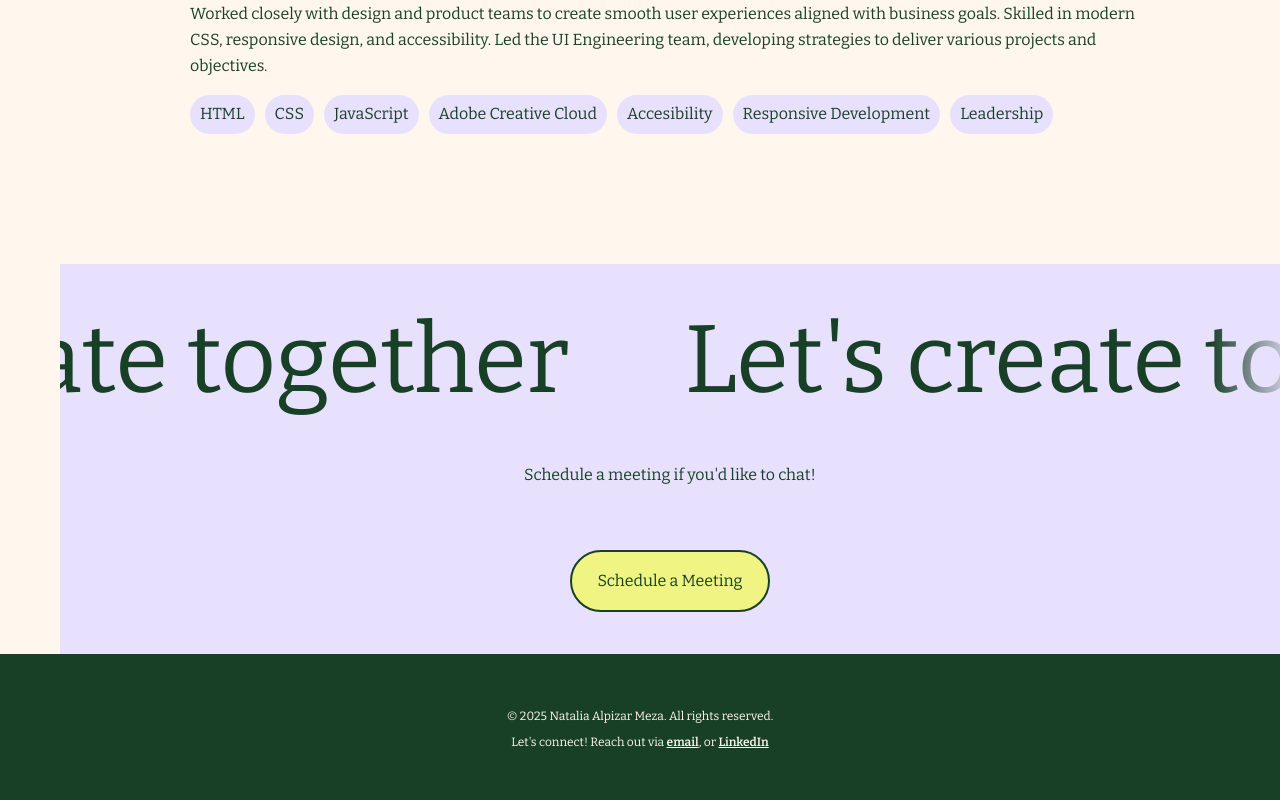
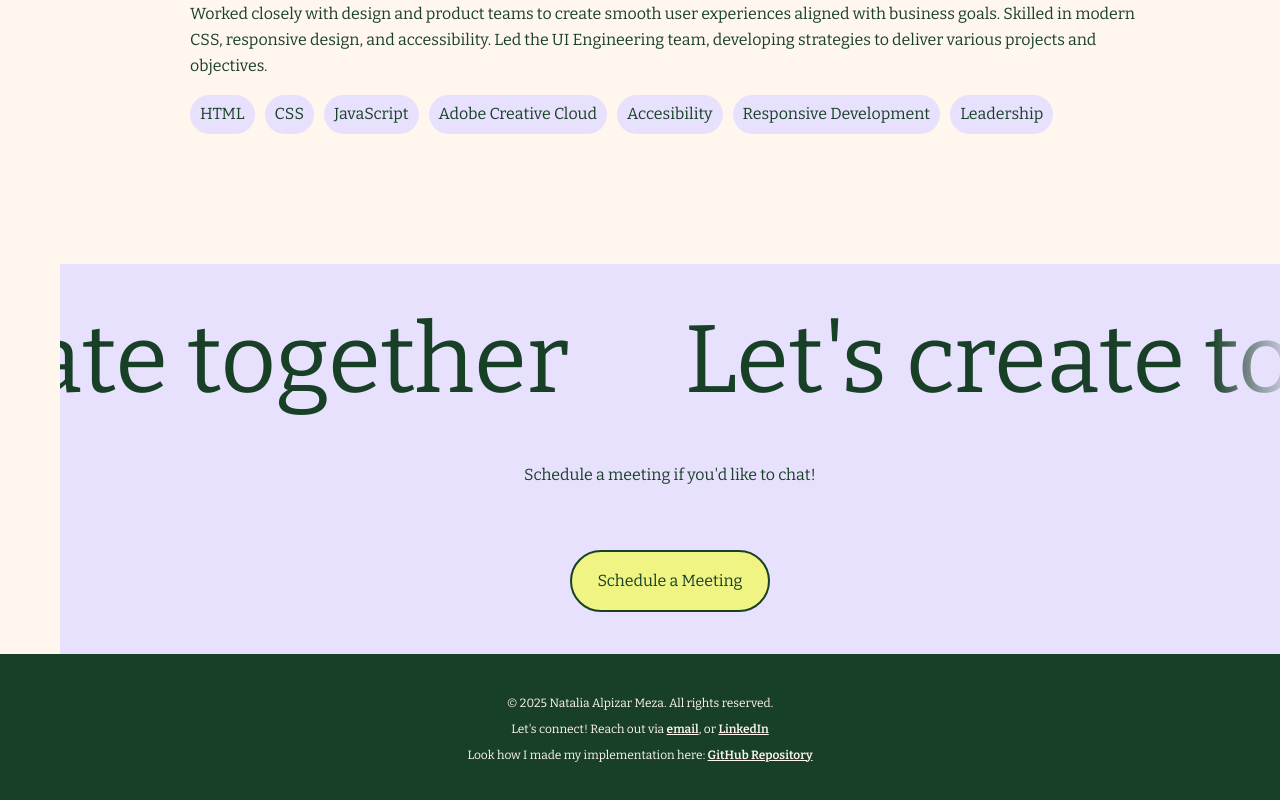
Before and after one commit to nalpizar/nataliaalpizar.com, a React (Vite) app: page / in a window 1280 px wide. Shown: the part 3652-4452 px from the top of the page. Built offline with nearby package versions, Linux system fonts and the light colour scheme.

Commit message:
feat: readme updates

```diff
--- a/src/components/Footer/Footer.tsx
+++ b/src/components/Footer/Footer.tsx
@@ -21,6 +21,17 @@
           LinkedIn
         </a>
       </p>
+      <p className="footer__text">
+        Look how I made my implementation here:{' '}
+        <a
+          className="footer__text-link"
+          href="https://github.com/nalpizar/nataliaalpizar.com"
+          target="_blank"
+          rel="noopener noreferrer"
+        >
+          GitHub Repository
+        </a>
+      </p>
     </footer>
   );
 };
```
Also changed, not shown: 1 other file (tests, documents, lock files or other folders).
